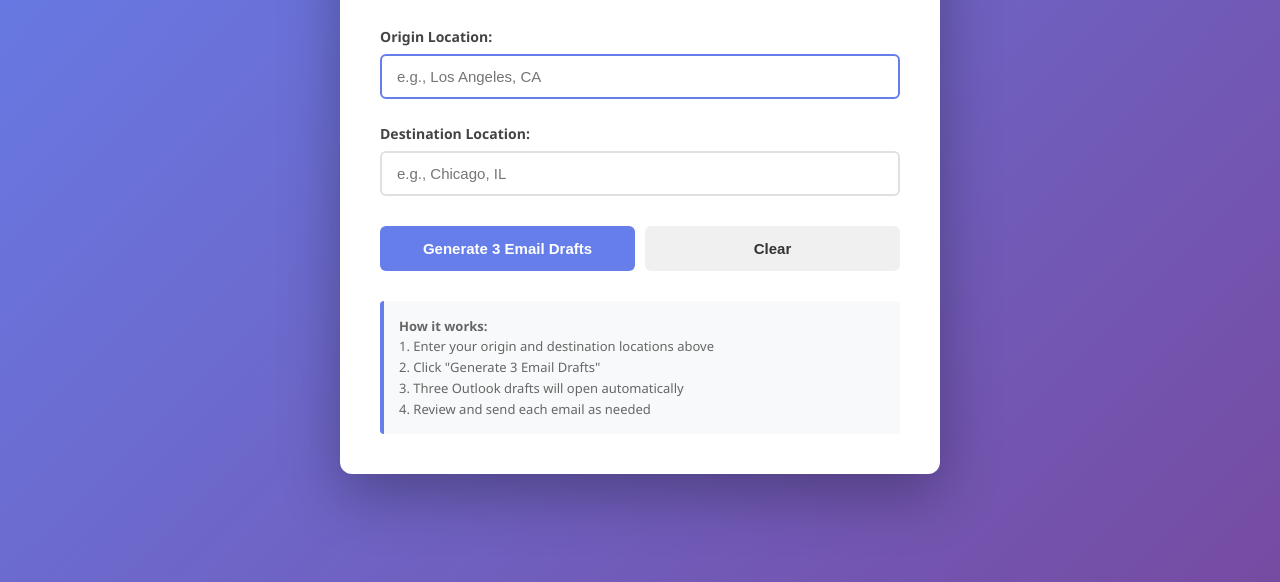
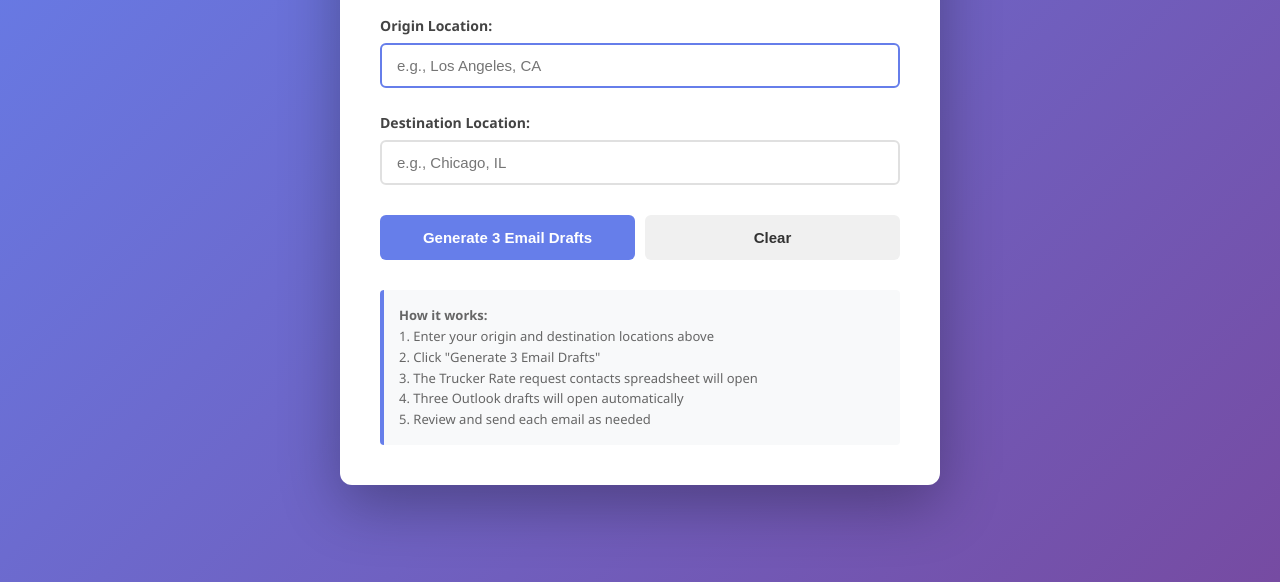
Before and after one commit to boomervazquez/Drayage-Rate-Request-Generator, a plain HTML site: page index.html in a window 1280 px wide. Shown: the part 218-800 px from the top of the page. Drawn offline with Linux system fonts and the light colour scheme.

Commit message:
index.html

```diff
--- a/index.html
+++ b/index.html
@@ -179,8 +179,9 @@
             <p><strong>How it works:</strong></p>
             <p>1. Enter your origin and destination locations above<br>
             2. Click "Generate 3 Email Drafts"<br>
-            3. Three Outlook drafts will open automatically<br>
-            4. Review and send each email as needed</p>
+            3. The Trucker Rate request contacts spreadsheet will open<br>
+            4. Three Outlook drafts will open automatically<br>
+            5. Review and send each email as needed</p>
         </div>
     </div>
 
@@ -218,6 +219,9 @@ D 1 650 754 6744 | T 1 650 589 2575  | M 1 802 355 1998 | E Leandro.Vazquez@kln.
             // Encode the email content for mailto link
             const mailtoLink = `mailto:?subject=${encodeURIComponent(subject)}&cc=${encodeURIComponent(cc)}&body=${encodeURIComponent(body)}`;
 
+            // Open the SharePoint Excel file first
+            window.open('https://kerryoffice365us-my.sharepoint.com/:x:/r/personal/tavery_kln_com/_layouts/15/Doc.aspx?sourcedoc=%7BDB3DF300-CB51-4CE7-B27A-37F17F1373CA%7D&file=2025-2026%20Trucker%20Rate%20request%20contacts.xlsx&action=default&mobileredirect=true&wdOrigin=OFFICE-OFFICE-METAOS.FILEBROWSER.FILES-FAVORITES', '_blank');
+
             // Open 3 separate email drafts with a small delay between each
             for (let i = 0; i < 3; i++) {
                 setTimeout(() => {
```
